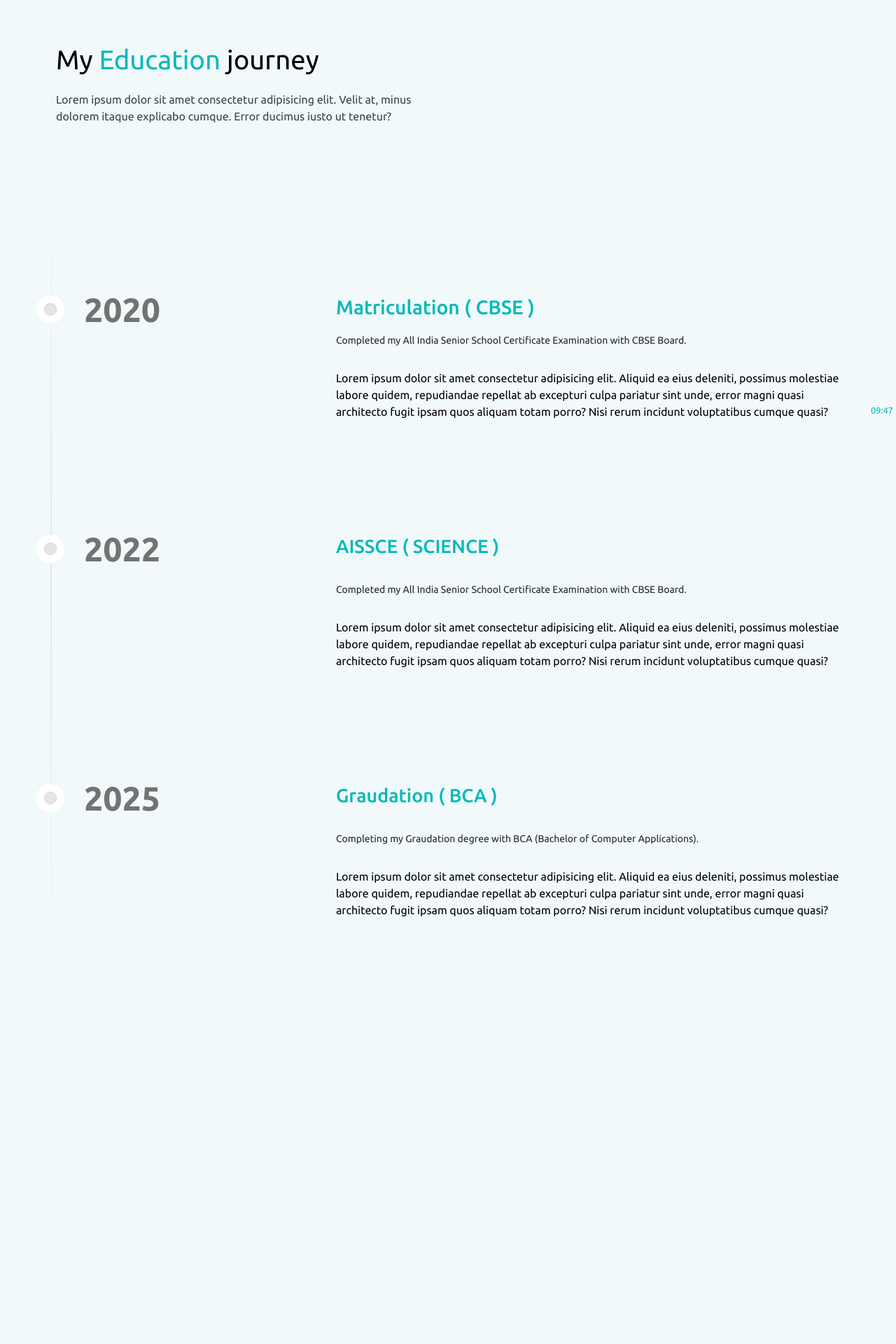
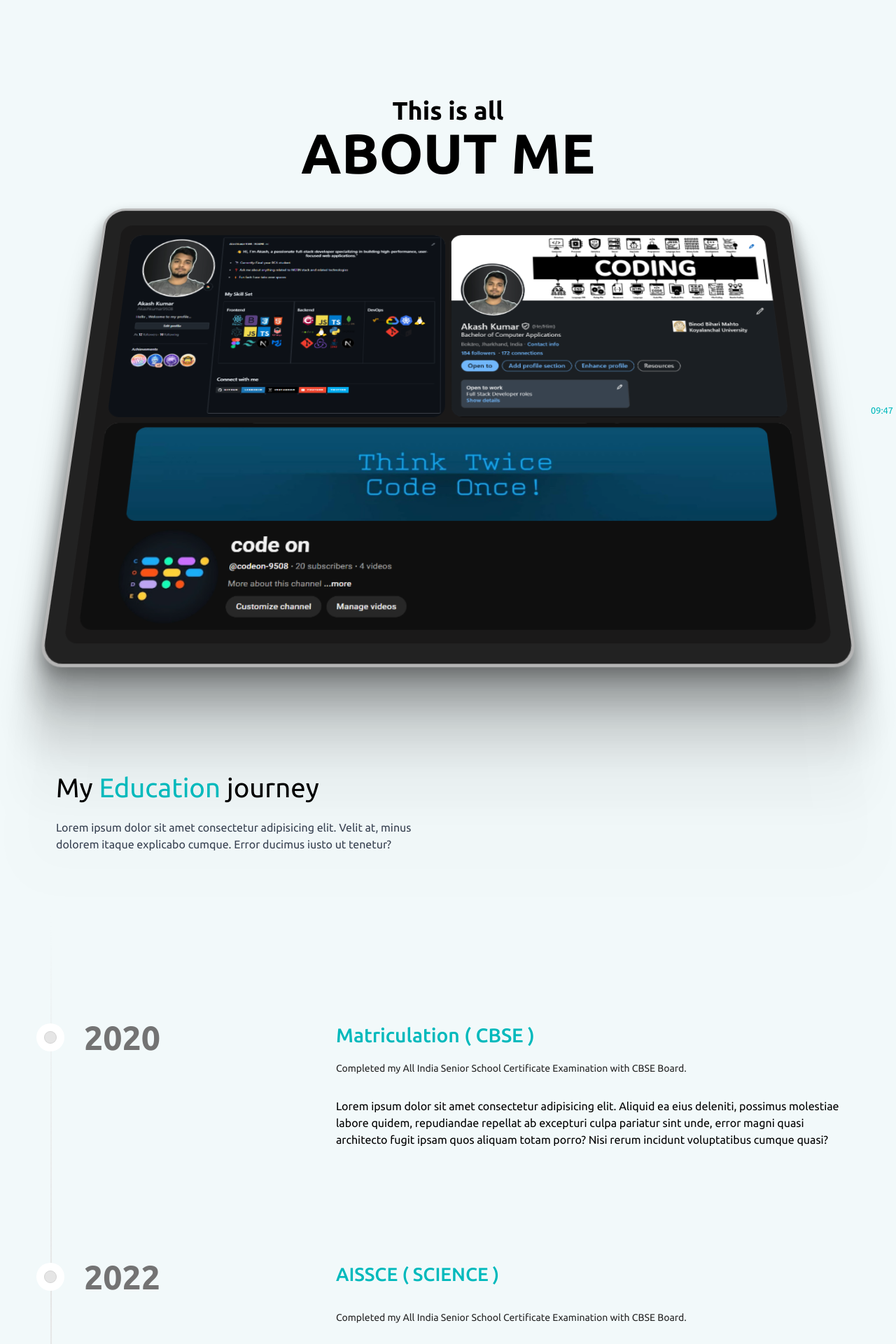
Before and after one commit to Akashkumar9508/akash-portfolio, a Next.js app: page /about in a window 1280 px wide. Shown: the part 200-2120 px from the top of the page at 70% size. Before the commit the page ends 1592 px from the top, so only its background shows below. Built offline with nearby package versions, Linux system fonts and the light colour scheme; a web font is replaced by a local one.

Commit message:
animation added

```diff
--- /dev/null
+++ b/src/animations/fade-down.tsx
@@ -0,0 +1,36 @@
+import { ReactNode } from "react";
+
+import { motion } from "framer-motion";
+
+export interface FadeUpProps {
+  children: ReactNode;
+  duration: number;
+  delay?: number;
+  whileInView?: boolean;
+}
+
+export default function FadeDown({
+  children,
+  duration,
+  delay,
+  whileInView = false,
+}: FadeUpProps) {
+  const animation = {
+    opacity: 1,
+    y: 0,
+    transition: {
+      duration,
+      ease: "easeInOut",
+      delay,
+    },
+  };
+  return (
+    <motion.div
+      initial={{ y: -100, opacity: 0 }}
+      whileInView={whileInView ? animation : {}}
+      animate={!whileInView ? animation : {}}
+    >
+      {children}
+    </motion.div>
+  );
+}
--- /dev/null
+++ b/src/animations/fade-up.tsx
@@ -0,0 +1,36 @@
+import { ReactNode } from "react";
+
+import { motion } from "framer-motion";
+
+export interface FadeUpProps {
+  children: ReactNode;
+  duration: number;
+  delay?: number;
+  whileInView?: boolean;
+}
+
+export default function FadeUp({
+  children,
+  duration,
+  delay,
+  whileInView = false,
+}: FadeUpProps) {
+  const animation = {
+    opacity: 1,
+    y: 0,
+    transition: {
+      duration,
+      ease: "easeInOut",
+      delay,
+    },
+  };
+  return (
+    <motion.div
+      initial={{ y: 100, opacity: 0 }}
+      whileInView={whileInView ? animation : {}}
+      animate={!whileInView ? animation : {}}
+    >
+      {children}
+    </motion.div>
+  );
+}
--- a/src/app/about/page.tsx
+++ b/src/app/about/page.tsx
@@ -4,11 +4,17 @@ import TimelineDemo from "@/components/about/TimeLine"
 
 const page = () => {
   return (
-    <div>
-      {/* <AboutHero /> */}
-      <TimelineDemo />
+    <>
+      <div className='relative h-auto'>
+        <AboutHero />
 
-    </div>
+        </div>
+        <div className="div">
+        <TimelineDemo />
+
+        </div>
+        <div className="main"></div>
+    </>
   )
 }
 
--- a/src/app/page.tsx
+++ b/src/app/page.tsx
@@ -1,51 +1,85 @@
 "use client";
 import SocialMediaLinks from "@/components/utility/SocialMediaLinks";
 import React from "react";
-import Typed from "typed.js";
-import { useEffect, useRef } from "react";
+import { useEffect, useRef, useState } from "react";
 import FlipWordsDemo from "@/components/utility/FlipWords"
 import AboutPage from "@/app/about/page"
 import Link from "next/link";
 import Github from "@/components/utility/Github";
-import Image from "next/image";
+
 import AboutHero from "@/components/about/herosection";
+import { AnimatePresence } from "framer-motion";
+import { motion } from "framer-motion";
+import FadeUp from "@/animations/fade-up";
+
 
 
 
 export default function Home() {
+  const [scrollY, setScrollY] = useState(0);
+  const ref = useRef<HTMLDivElement>(null);
+
+  let progress = 0;
+  const { current: elContainer } = ref;
+
+  if (elContainer) {
+    progress = Math.min(1, scrollY / elContainer.clientHeight);
+  }
+
+  const handleScroll = () => {
+    setScrollY(window.scrollY);
+  };
+
+  useEffect(() => {
+    document.addEventListener("scroll", handleScroll);
+
+    return () => document.removeEventListener("scroll", handleScroll);
+  }, []);
 
   return (
-    <div className="w-full min-h-60 md:min-h-[85vh] relative px-7 sm:px-14">
+    <motion.div animate={{
+      transform: `translateY(${progress * 20}vh)`,
+    }}
+      transition={{ type: "spring", stiffness: 100 }}
+      ref={ref}
+      className="relative w-full min-h-60 md:min-h-[85vh]  px-7 sm:px-14">
       <div className="socialMedia h-[17vw] w-[4vw] fixed right-12 bottom-7 hidden sm:block ">
-        <SocialMediaLinks />
+
       </div>
 
+      <AnimatePresence>
         <div className="w-full sm:w-2/4 h-[40vh] sm:h-[80vh] flex flex-col sm:justify-end gap-2 pt-10 sm:pt-0 text-black dark:text-white ">
-        <pre className="font-bold"><h1 className="text-[8vw] sm:text-[3vw] sm:text-3xl md:text-6xl">Hi, I&apos;m Akash Kumar</h1>
+          <FadeUp key="title" duration={0.6} ><pre className="font-bold"><h1 className="text-[8vw] sm:text-[3vw] sm:text-3xl md:text-6xl">Hi, I&apos;m Akash Kumar</h1>
             <span className="text-[6vw] sm:text-[2.5vw]" >I'am </span><span className=" text-[6vw] sm:text-[2.5vw] inline " ><FlipWordsDemo /></span></pre>
+          </FadeUp>
+          <FadeUp key="description" duration={0.6} delay={0.4}>
             <p className="text-[4vw] sm:text-[1.2vw]">I&apos;m a software developer specializing in high-performance, user-centric web applications. Skilled in <span className="text-[--mainText] dark:text-[--mainText] ">React.js</span>, <span className="text-[--mainText] dark:text-[--mainText]">Next.js</span>, and modern web technologies, I build seamless, scalable, and efficient solutions across the stack.</p>
+          </FadeUp>
+
         </div>
 
 
 
+        <FadeUp key="about" duration={0.6} whileInView={true} >
           <div className="aboutMe">
             <AboutHero />
           </div>
-
+        </FadeUp>
+        <FadeUp key="skills" duration={0.6} whileInView={true} >
           <div className="skill w-full  h-lvh bg-gray-400 mt-40 sm:mt-40">
+            {/* skill section here  */}
+          </div>
+        </FadeUp>
+        <FadeUp key="github" duration={0.6} whileInView={true} >
+          <div className="github w-full sm:mb-40  flex justify-center items-center">
+            <Github />
+          </div>
+        </FadeUp>
 
 
 
-       </div>
 
-      <div className="github w-full  flex justify-center items-center">
-        <Github />
-      </div>
-
-
-      .
-
-
-    </div>
+      </AnimatePresence>
+    </motion.div>
   );
 }
--- a/src/components/about/TimeLine.tsx
+++ b/src/components/about/TimeLine.tsx
@@ -1,14 +1,21 @@
-import Image from "next/image";
-import React from "react";
+"use client";
+import react from "react";
+import { useEffect, useRef, useState } from "react";
 import { Timeline } from "@/components/ui/timeline";
 // import data from "@/data/timeline";
+import { motion } from "framer-motion";
+import FadeUp from "@/animations/fade-up";
 
-const TimelineDemo=()=> {
+
+const TimelineDemo = () => {
+
   const data = [
     {
       title: "2020",
       content: (
+        <FadeUp key="timline1" duration={0.6} whileInView>
           <div>
+
             <p className="text-[--mainText] dark:text-[--mainText] text-[7vw] md:text-[2.2vw] font-medium mb-4">
               Matriculation ( CBSE )
 
@@ -21,11 +28,13 @@ const TimelineDemo=()=> {
               <p>Lorem ipsum dolor sit amet consectetur adipisicing elit. Aliquid ea eius deleniti, possimus molestiae labore quidem, repudiandae repellat ab excepturi culpa pariatur sint unde, error magni quasi architecto fugit ipsam quos aliquam totam porro? Nisi rerum incidunt voluptatibus cumque quasi?</p>
             </div>
           </div>
+        </FadeUp>
       ),
     },
     {
       title: "2022",
       content: (
+        <FadeUp key="timline2" duration={0.6} whileInView>
         <div>
           <p className="text-[--mainText] dark:text-[--mainText] text-[7vw] md:text-[2.1vw] font-medium mb-8">
             AISSCE ( SCIENCE )
@@ -36,12 +45,14 @@ const TimelineDemo=()=> {
           <div className="grid  gap-4 text-black dark:text-gray-400">
             <p>Lorem ipsum dolor sit amet consectetur adipisicing elit. Aliquid ea eius deleniti, possimus molestiae labore quidem, repudiandae repellat ab excepturi culpa pariatur sint unde, error magni quasi architecto fugit ipsam quos aliquam totam porro? Nisi rerum incidunt voluptatibus cumque quasi?</p>
           </div>
-        </div>
+        </div >
+          </FadeUp >
       ),
     },
 {
   title: "2025",
     content: (
+    <FadeUp key="timline3" duration={0.6} whileInView>
       <div>
         <p className="text-[--mainText] dark:text-[--mainText] text-[7vw] md:text-[2.1vw] font-medium mb-8">
           Graudation ( BCA )
@@ -53,13 +64,17 @@ const TimelineDemo=()=> {
           <p>Lorem ipsum dolor sit amet consectetur adipisicing elit. Aliquid ea eius deleniti, possimus molestiae labore quidem, repudiandae repellat ab excepturi culpa pariatur sint unde, error magni quasi architecto fugit ipsam quos aliquam totam porro? Nisi rerum incidunt voluptatibus cumque quasi?</p>
         </div>
       </div>
+      </FadeUp>
     ),
     },
   ];
 return (
-    <div className="w-full mt-20">
+  <>
+    <motion.div className="relative w-full mt-20">
       <Timeline data={data} />
-    </div>
+    </motion.div>
+  </>
+
 );
 }
 
--- a/src/components/ui/ThemeSwitch.tsx
+++ b/src/components/ui/ThemeSwitch.tsx
@@ -25,7 +25,7 @@ export default function ThemeSwitch() {
 
   const handleThemeChange = (newTheme: string) => {
     setTheme(newTheme)
-    window.location.reload()
+    // window.location.reload()
   }
 
   if (resolvedTheme === 'dark') {
--- a/src/components/ui/timeline.tsx
+++ b/src/components/ui/timeline.tsx
@@ -4,8 +4,12 @@ import {
   useScroll,
   useTransform,
   motion,
+  AnimatePresence
 } from "framer-motion";
-import React, { useEffect, useRef, useState } from "react";
+import { useEffect, useRef, useState } from "react";
+// import data from "@/data/timeline";
+import FadeUp from "@/animations/fade-up";
+
 
 interface TimelineEntry {
   title: string;
@@ -32,11 +36,16 @@ export const Timeline = ({ data }: { data: TimelineEntry[] }) => {
   const heightTransform = useTransform(scrollYProgress, [0, 1], [0, height]);
   const opacityTransform = useTransform(scrollYProgress, [0, 0.1], [0, 1]);
 
+
+
   return (
-    <div
-      className="w-full h-lvh bg-transparent dark:bg-transparent font-sans md:px-10"
-      ref={containerRef}
-    >
+    <motion.div
+      className="w-full bg-transparent dark:bg-transparent font-sans md:px-10"
+      ref={containerRef}>
+
+      <AnimatePresence>
+
+        <FadeUp key="aboutmaintilte" duration={0.6} whileInView>
           <div className="max-w-7xl mx-auto py-20 px-4 md:px-8 lg:px-10">
             <h2 className="text-[8vw] md:text-[3vw] mb-4 text-black dark:text-white max-w-4xl">
               My <span className="text-[--mainText] dark:text-[--mainText]" >Education</span> journey
@@ -45,13 +54,15 @@ export const Timeline = ({ data }: { data: TimelineEntry[] }) => {
               Lorem ipsum dolor sit amet consectetur adipisicing elit. Velit at, minus dolorem itaque explicabo cumque. Error ducimus iusto ut tenetur?
             </p>
           </div>
+        </FadeUp>
 
-      <div ref={ref} className="relative max-w-7xl mx-auto pb-20">
+        <div ref={ref} className="relative max-w-7xl  mx-auto pb-20">
           {data.map((item, index) => (
             <div
               key={index}
-            className="flex justify-start pt-10 md:pt-40 md:gap-10"
-          >
+              className="flex justify-start pt-10 md:pt-40 md:gap-10">
+
+
               <div className="sticky flex flex-col md:flex-row z-40 items-center top-40 self-start max-w-xs lg:max-w-sm md:w-full">
                 <div className="h-10 absolute left-3 md:left-3 w-10 rounded-full bg-white dark:bg-black flex items-center justify-center">
                   <div className="h-4 w-4 rounded-full bg-neutral-200 dark:bg-neutral-800 border border-neutral-300 dark:border-neutral-700 p-2" />
@@ -61,12 +72,14 @@ export const Timeline = ({ data }: { data: TimelineEntry[] }) => {
                 </h3>
               </div>
 
-            <div className="relative pl-20 pr-4 md:pl-4 w-full">
-              <h3 className="md:hidden block text-2xl mb-4 text-left font-bold text-neutral-500 dark:text-neutral-500">
+
+              <div className="relative  pl-20 pr-4 md:pl-4 w-full">
+                <h3 className="md:hidden  block text-2xl  mb-4 text-left font-bold text-neutral-500 dark:text-neutral-500">
                   {item.title}
                 </h3>
                 {item.content}{" "}
               </div>
+
             </div>
           ))}
           <div
@@ -84,6 +97,7 @@ export const Timeline = ({ data }: { data: TimelineEntry[] }) => {
             />
           </div>
         </div>
-    </div>
+      </AnimatePresence>
+    </motion.div>
   );
 };
--- a/src/hooks/useLenis.ts
+++ b/src/hooks/useLenis.ts
@@ -6,7 +6,7 @@ import Lenis from 'lenis';
 const useLenis = () => {
   useEffect(() => {
     const lenis = new Lenis({
-      duration: 1.8, // Controls the smoothness
+      duration: 1.4, // Controls the smoothness
       easing: (t: number) => Math.min(1, 1.001 - Math.pow(2, -10 * t)), // Optional custom easing
     });
 
```
Also changed, not shown: src/app/resume/page.tsx (+9 -4 lines), src/components/utility/Navbar.tsx (+5 -11 lines). Lines whose indentation alone changed are shown as unchanged.
